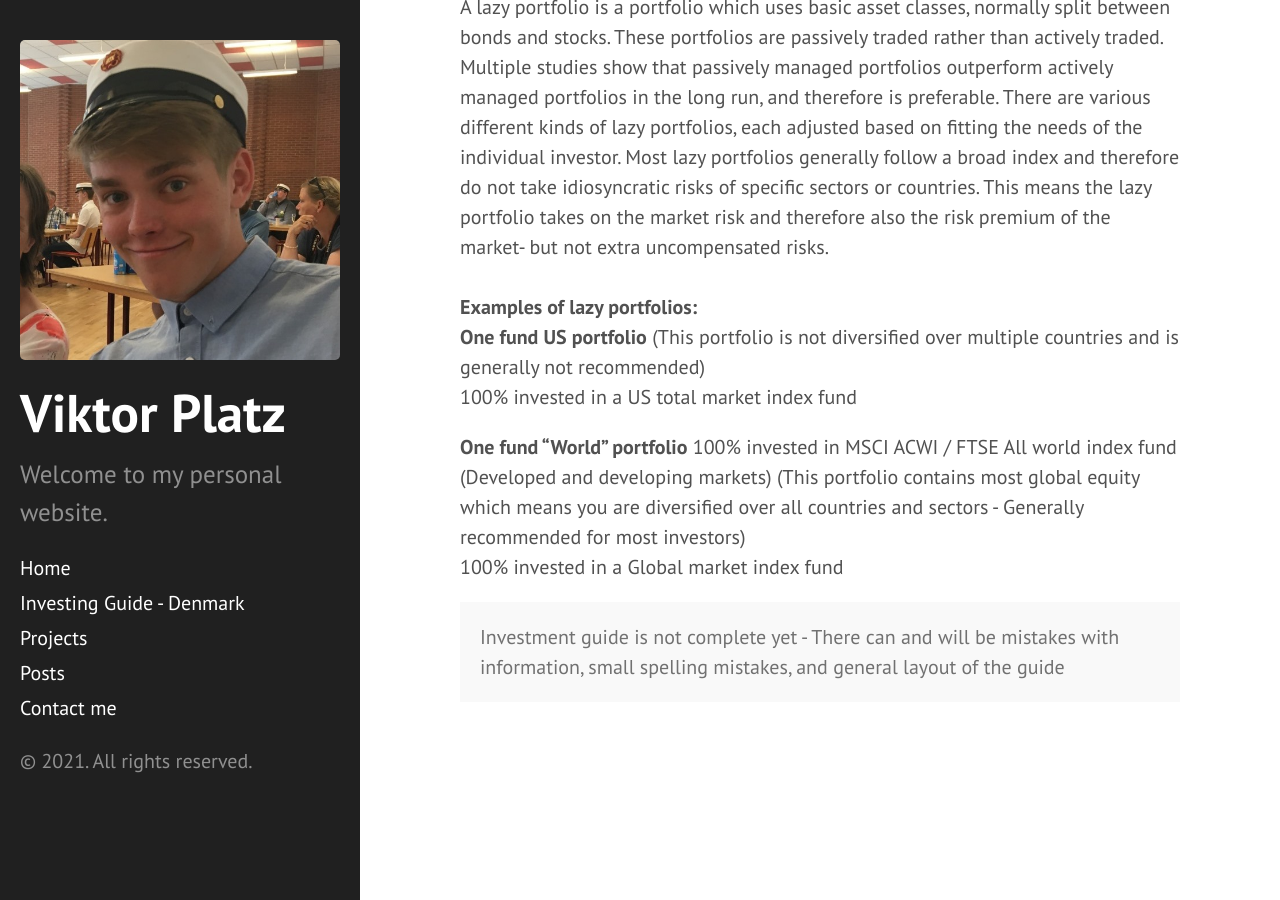
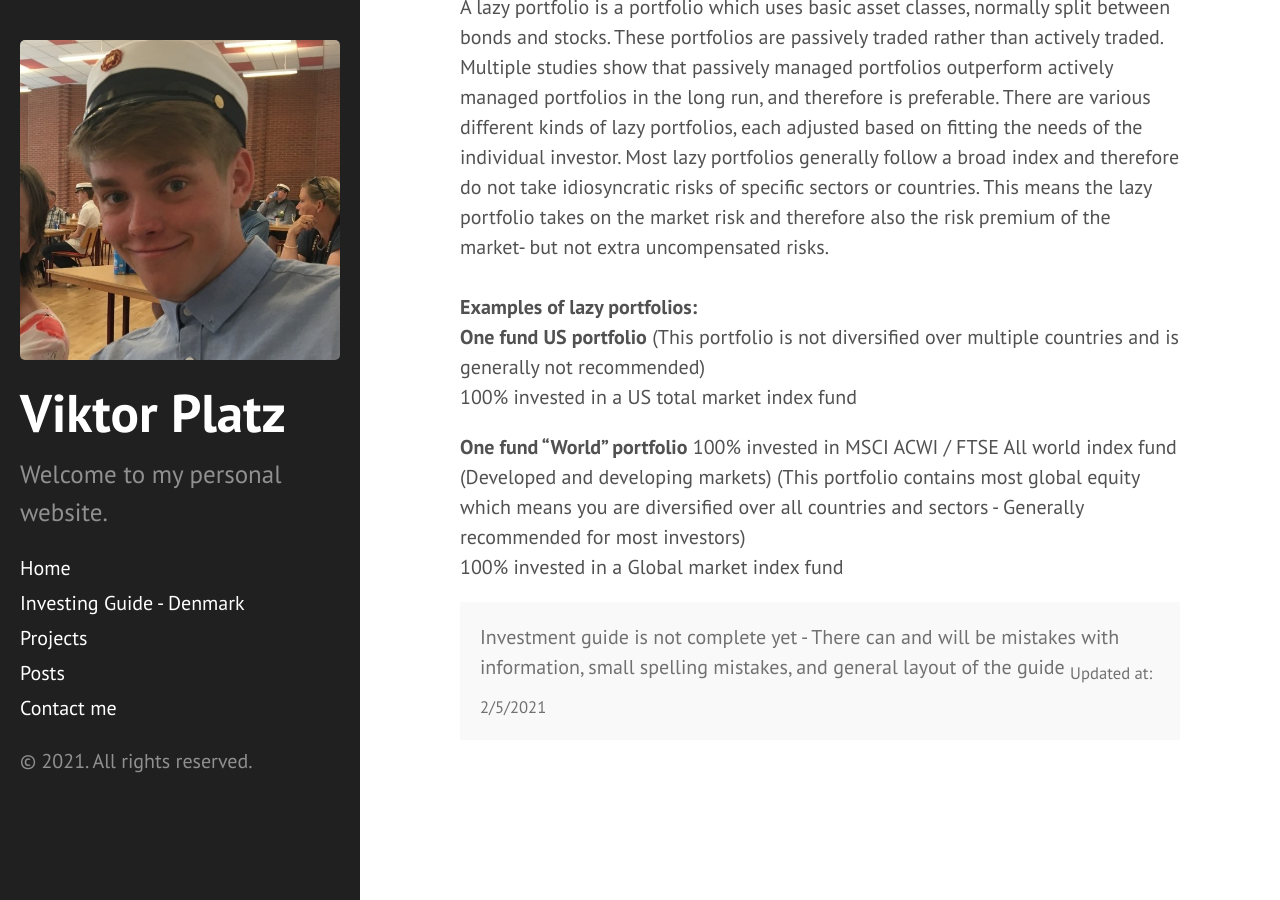
Before and after one commit to ViktorPlatz/redviktor.github.io, a Jekyll site: the page built from investingguide.html, in a window 1280 px wide and 900 px high, scrolled down 6562 px. Built offline with Jekyll 4.4.1, drawn with Linux system fonts in a browser that asks for light colours.

Commit message:
Update investingguide.html

```diff
--- a/investingguide.html
+++ b/investingguide.html
@@ -200,4 +200,6 @@ each adjusted based on fitting the needs of the individual investor. Most lazy p
 
   <p class="message">
     Investment guide is not complete yet - There can and will be mistakes with information, small spelling mistakes, and general layout of the guide
+
+  <sub>Updated at: 2/5/2021</sub>
   </p>
```
